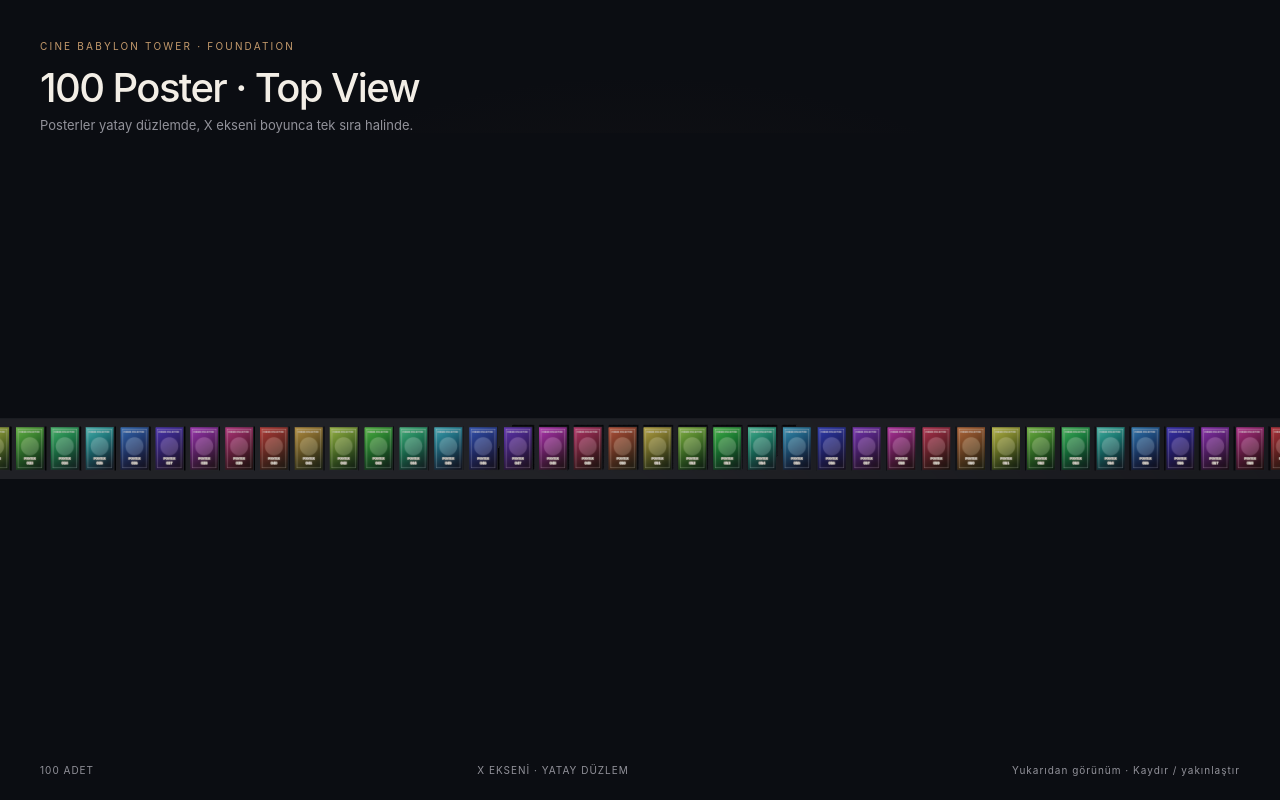
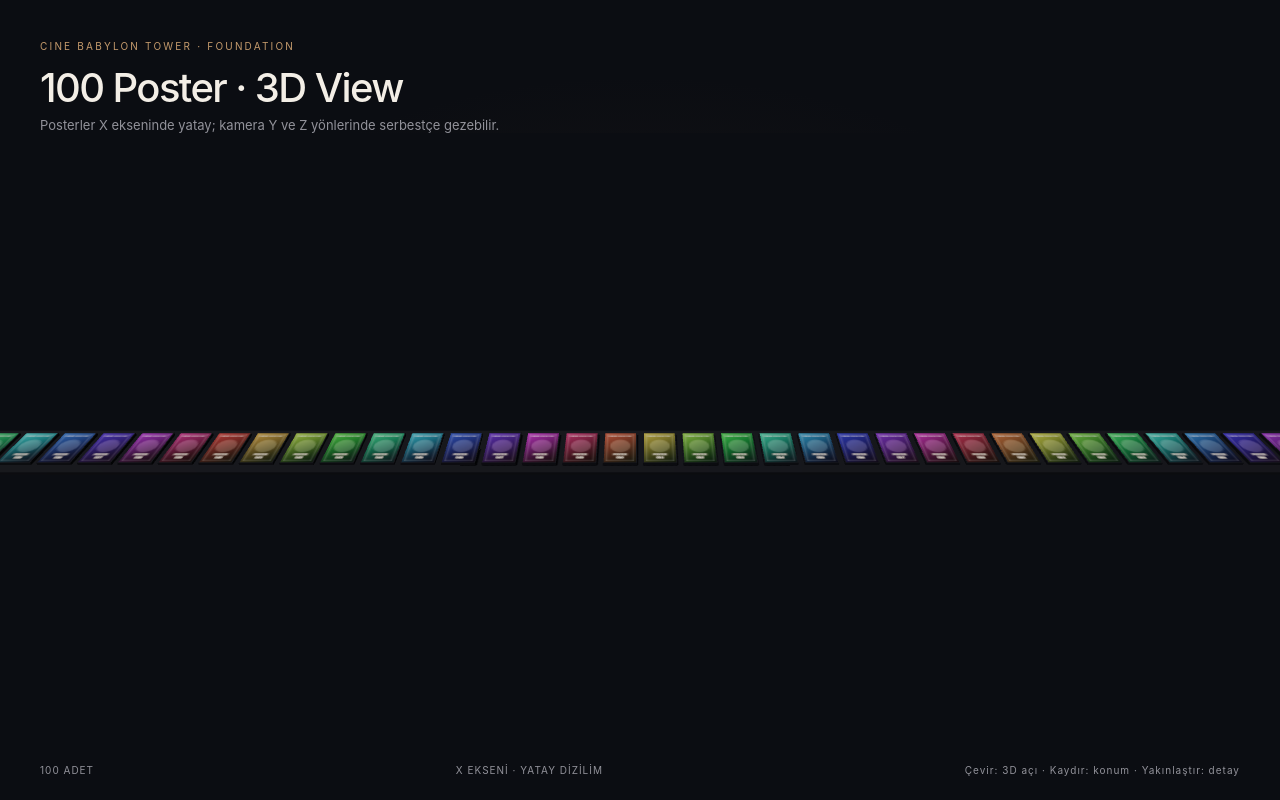
Before and after one commit to SiriusBrahim/CineBabylonTower, a React (Vite) app: page / in a window 1280 px wide. Built offline with nearby package versions, Linux system fonts and the light colour scheme.

Commit message:
feat: enable 3d camera orbit over flat poster row

```diff
--- a/src/components/PosterWall.tsx
+++ b/src/components/PosterWall.tsx
@@ -54,12 +54,10 @@ function Poster({ index }: { index: number }) {
 
   return (
     <group position={[x, 0, 0]}>
-      {/* Poster slab: width on X, thickness on Y, height on Z. */}
       <mesh castShadow receiveShadow>
         <boxGeometry args={[POSTER_WIDTH, POSTER_THICKNESS, POSTER_HEIGHT]} />
         <meshStandardMaterial color="#24252b" metalness={0.18} roughness={0.72} />
       </mesh>
-      {/* Artwork faces upward (+Y), so the top-down camera sees it. */}
       <mesh position={[0, POSTER_THICKNESS / 2 + 0.001, 0]} rotation={[-Math.PI / 2, 0, 0]}>
         <planeGeometry args={[POSTER_WIDTH - 0.07, POSTER_HEIGHT - 0.07]} />
         <meshStandardMaterial map={texture} roughness={0.82} metalness={0.01} />
@@ -91,14 +89,14 @@ export default function PosterWall() {
     <main className="poster-3d-page">
       <header className="poster-3d-header">
         <span className="eyebrow">CINE BABYLON TOWER · FOUNDATION</span>
-        <h1>100 Poster · Top View</h1>
-        <p>Posterler yatay düzlemde, X ekseni boyunca tek sıra halinde.</p>
+        <h1>100 Poster · 3D View</h1>
+        <p>Posterler X ekseninde yatay; kamera Y ve Z yönlerinde serbestçe gezebilir.</p>
       </header>
       <div className="poster-3d-stage">
         <Canvas
           shadows
           dpr={[1, 1.5]}
-          camera={{ position: [0, 34, 0], fov: 42, near: 0.1, far: 500, up: [0, 0, -1] }}
+          camera={{ position: [0, 18, 24], fov: 42, near: 0.1, far: 500, up: [0, 1, 0] }}
         >
           <color attach="background" args={["#0b0d12"]} />
           <ambientLight intensity={1.25} />
@@ -107,19 +105,24 @@ export default function PosterWall() {
           <PosterLine />
           <OrbitControls
             makeDefault
-            enableRotate={false}
+            enableRotate
             enablePan
             enableZoom
-            minDistance={8}
+            minPolarAngle={0.12}
+            maxPolarAngle={Math.PI / 2 - 0.04}
+            minDistance={5}
             maxDistance={180}
+            rotateSpeed={0.65}
+            panSpeed={0.8}
+            zoomSpeed={0.9}
             target={[0, 0, 0]}
           />
         </Canvas>
       </div>
       <footer className="poster-3d-footer">
         <span>100 ADET</span>
-        <span>X EKSENİ · YATAY DÜZLEM</span>
-        <span>Yukarıdan görünüm · Kaydır / yakınlaştır</span>
+        <span>X EKSENİ · YATAY DİZİLİM</span>
+        <span>Çevir: 3D açı · Kaydır: konum · Yakınlaştır: detay</span>
       </footer>
     </main>
   );
```
